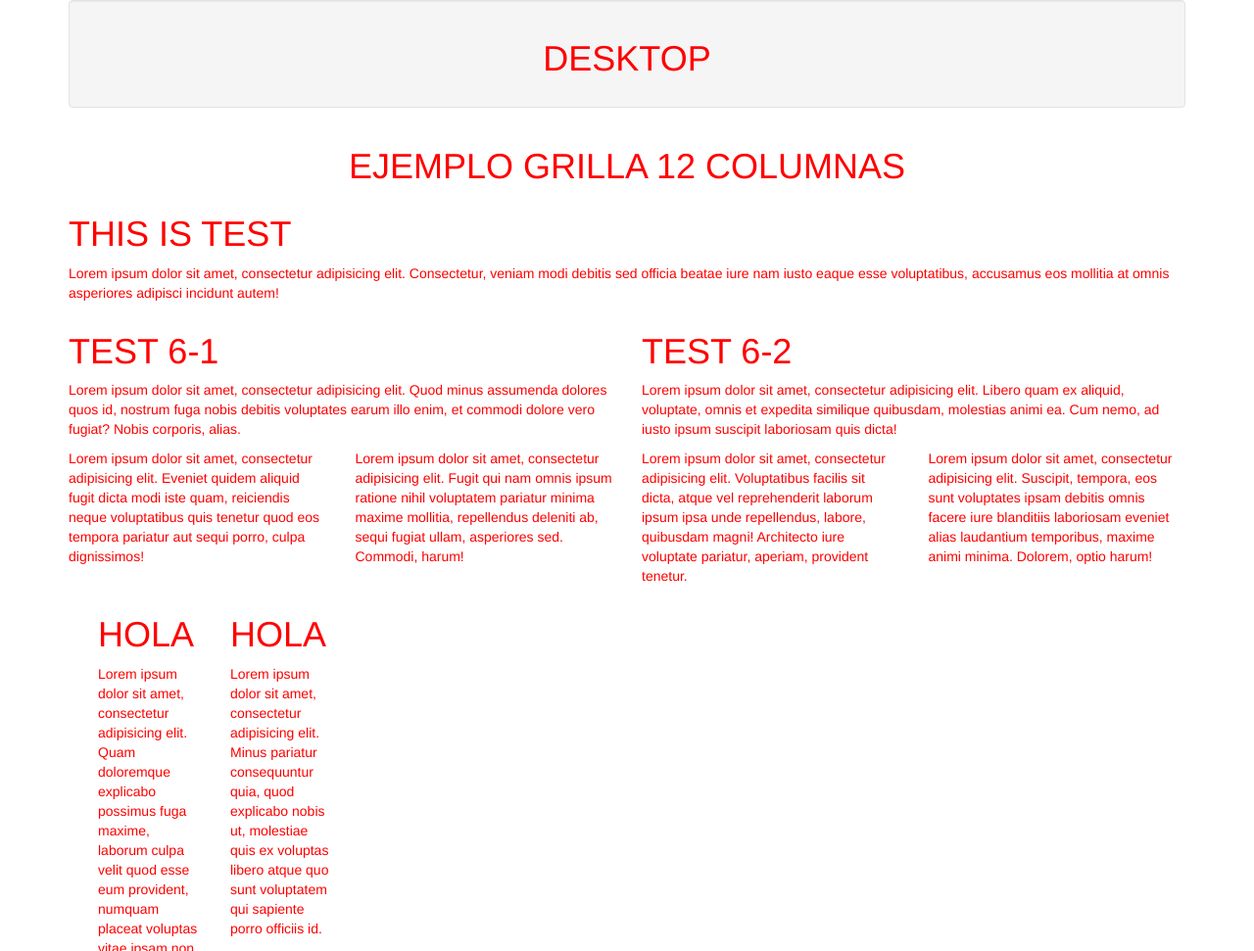
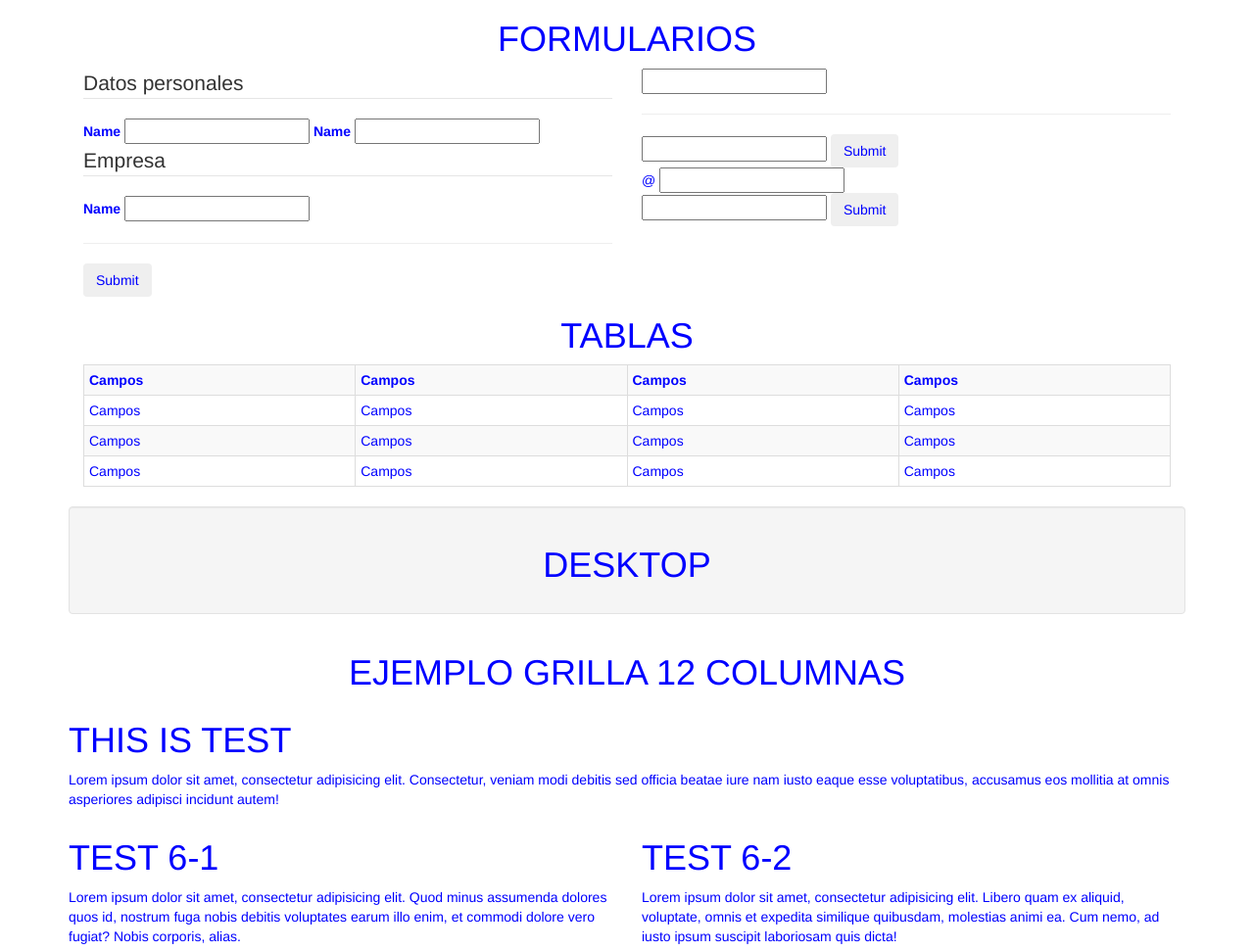
Before and after one commit to OmarJVP/Bootstrap, a plain HTML site: page index.html in a window 1280 px wide. Shown: the top 971 px of the page at 98% size. Drawn offline with Linux system fonts and the light colour scheme.

Commit message:
Formularios

```diff
--- a/css/responsive.css
+++ b/css/responsive.css
@@ -1,6 +1,6 @@
 /*Escritorio*/
 @media (min-width: 1200px) {
-	body { color:red; }
+	body { color:blue; }
 }
 
 /*Tablet*/
--- a/index.html
+++ b/index.html
@@ -7,6 +7,88 @@
 	<link rel="stylesheet" type="text/css" href="css/responsive.css">
 </head>
 <body>
+	<!-- FORMULARIOS -->
+	<div class="container">
+		<center>
+			<h1>FORMULARIOS</h1>
+		</center>
+		<div class="row-fluid">
+			<div class="col-md-6">
+				<form action="">
+				<legend>Datos personales</legend>
+					<label for="">Name</label>
+					<input type="text">
+					<label for="">Name</label>
+					<input type="text">
+				<legend>Empresa</legend>
+					<label for="">Name</label>
+					<input type="text">
+					<hr>
+					<input type="submit" class="btn">
+				</form>
+			</div>
+
+			<!-- Otro tipo en bootstrap -->
+			<div class="col-md-6">
+				<form action="">
+					<input type="text" class="search-query">
+					<hr>
+				</form>
+
+				<form action="" class="form-inline">
+					<input type="text">
+					<input type="submit" class="btn">
+				</form>
+
+				<form action="">
+					<div class="input-prepend">
+					<span class="add-on">@</span>
+					<input type="text"></input>
+					</div>
+
+					<div class="input-append">
+						<input type="text">
+						<input type="submit" class="btn">
+					</div>
+				</form>
+			</div>
+		</div>
+	</div>
+	<!-- TABLAS -->
+	<div class="container">
+		<div class="row-fluid">
+			<center><h1>TABLAS</h1></center>
+			<div class="col-md-12">
+				<table class="table table-bordered table-striped table-hover table-condensed">
+					<tr>
+						<th>Campos</th>
+						<th>Campos</th>
+						<th>Campos</th>
+						<th>Campos</th>
+					</tr>
+					<tr>
+						<td>Campos</td>
+						<td>Campos</td>
+						<td>Campos</td>
+						<td>Campos</td>
+					</tr>
+					<tr>
+						<td>Campos</td>
+						<td>Campos</td>
+						<td>Campos</td>
+						<td>Campos</td>
+					</tr>
+					<tr>
+						<td>Campos</td>
+						<td>Campos</td>
+						<td>Campos</td>
+						<td>Campos</td>
+					</tr>
+				</table>
+			</div>
+		</div>
+	</div>
+
 	<!-- EJEMPLO OCULTAR DIFERENTES DISPOSITIVOS -->
 	<div class="container">
 		<div class="row-fluid">
```
